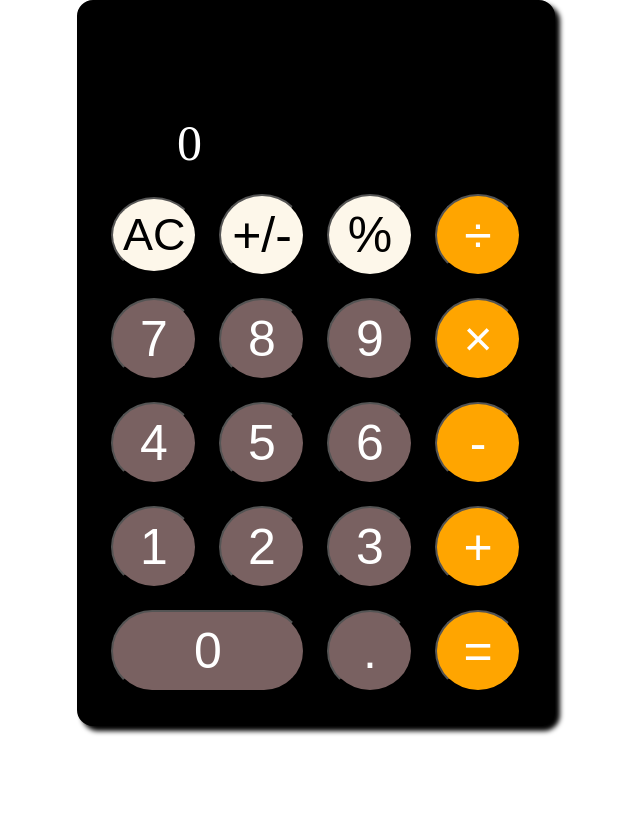
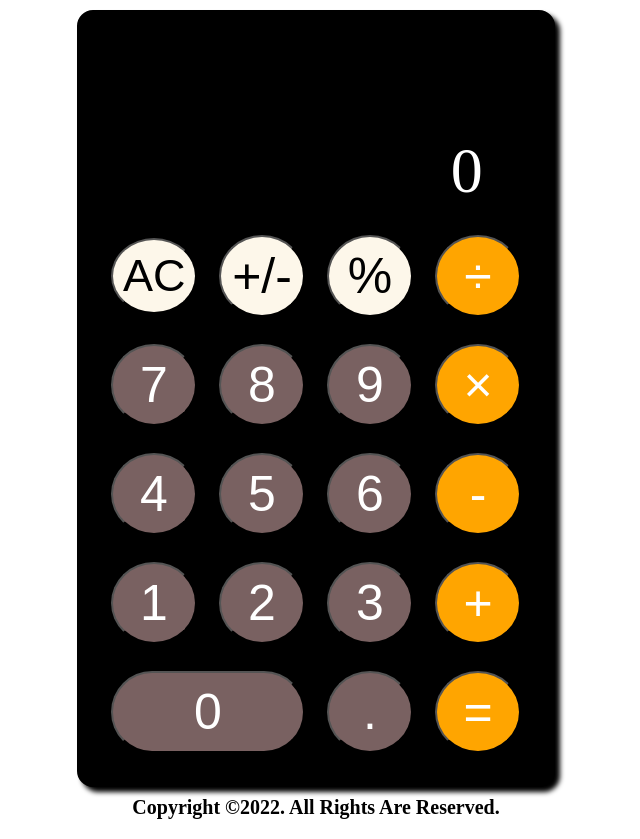
Before and after one commit to Sudhan334/calculator, a plain HTML site: page index.html in a window 1280 px wide. Shown: the whole page, without its empty margins (324-964 px from the left). Before the commit the page ends 800 px from the top, so only its background shows below. Drawn offline with Linux system fonts and the light colour scheme.

Commit message:
second commit

```diff
--- a/index.html
+++ b/index.html
@@ -81,6 +81,9 @@
             </td>
         </tr>
     </table>
+    <footer>
+        <p class="copyright">Copyright &copy2022. All Rights Are Reserved.</p>
+    </footer>
 </body>
 
 </html>
--- a/style.css
+++ b/style.css
@@ -1,5 +1,5 @@
 *{
-    margin-top: 0px;
+    margin-top: 5px;
     padding: 0px;
 }
 .calculator{
@@ -30,8 +30,15 @@ td input{
 #display-box{
     display: flex;
     color: white;
-    flex-direction: row-reverse;
 }
 .display-box{
-    text-align:end;
+    padding-left: 330%;
+    font-size: 4rem;
+    font-weight: 520;
 }
+.copyright{
+    text-align: center;
+    margin-top: 9px;
+    font-weight: 600;
+    font-size: 20px;
+}
```
Also changed, not shown: media.css (added).
